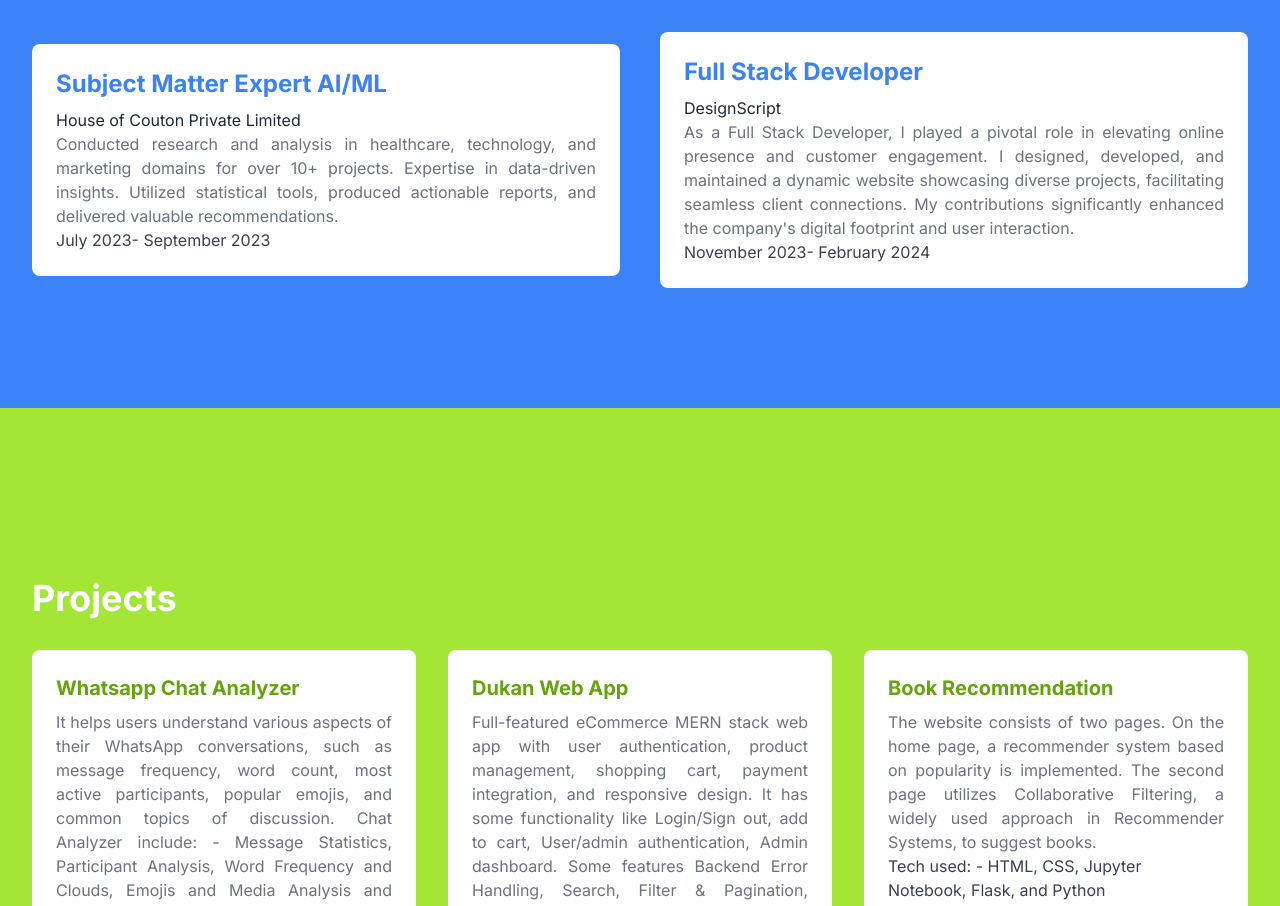
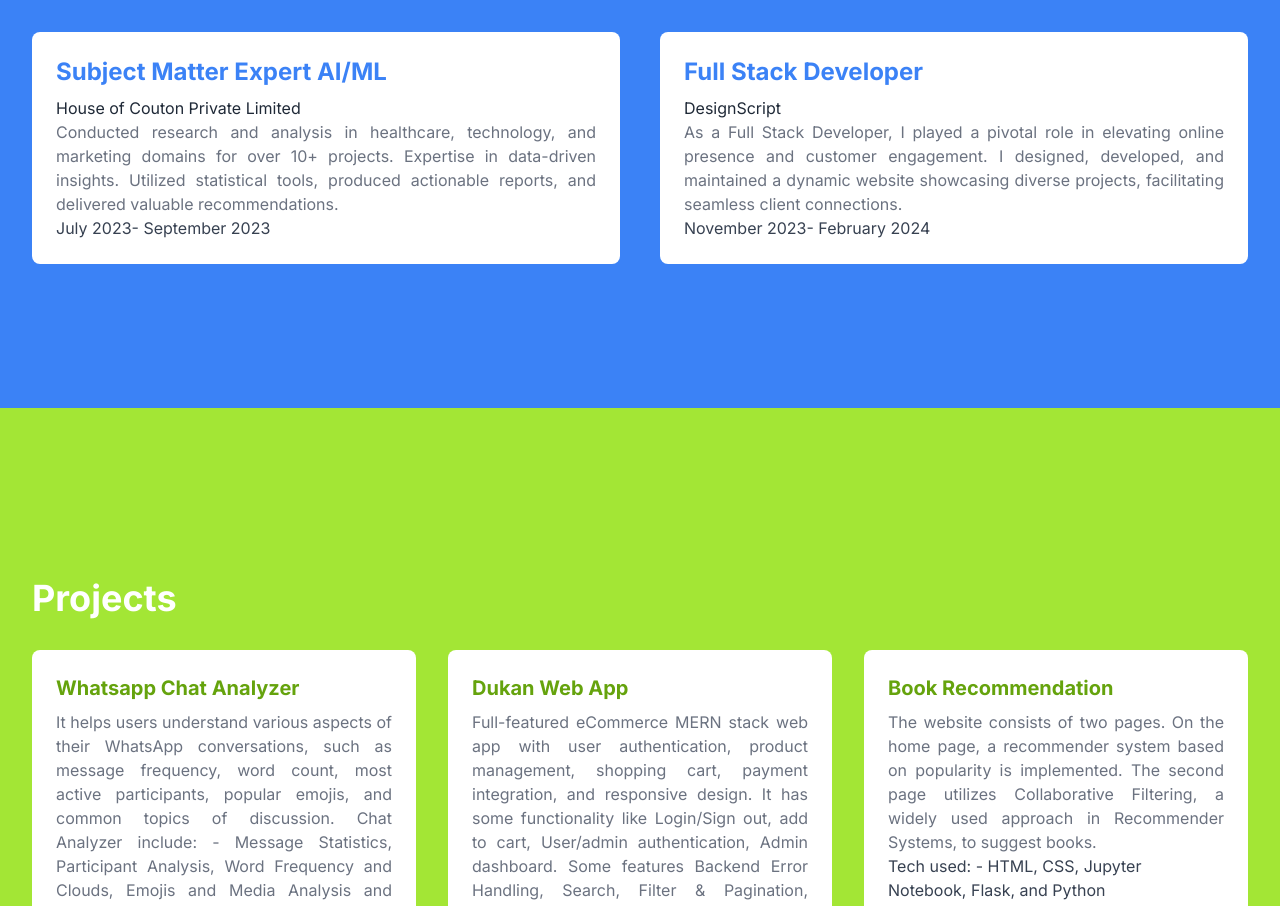
Before and after one commit to Ashish-100-tiwari/Ashish-tiwari, a Next.js app: page / in a window 1280 px wide. Shown: the part 800-1706 px from the top of the page. Built offline with nearby package versions, Linux system fonts and the light colour scheme.

Commit message:
Update page.js

```diff
--- a/app/page.js
+++ b/app/page.js
@@ -156,7 +156,7 @@ export default function Home() {
               <div className="bg-white p-6 rounded-lg w-full">
                 <h3 className="text-xl lg:text-2xl font-bold text-blue-500 mb-2">Full Stack Developer</h3>
                 <p className="text-gray-800">DesignScript</p>
-                <p className='text-gray-500 text-justify'>As a Full Stack Developer, I played a pivotal role in elevating online presence and customer engagement. I designed, developed, and maintained a dynamic website showcasing diverse projects, facilitating seamless client connections. My contributions significantly enhanced the company's digital footprint and user interaction.</p>
+                <p className='text-gray-500 text-justify'>As a Full Stack Developer, I played a pivotal role in elevating online presence and customer engagement. I designed, developed, and maintained a dynamic website showcasing diverse projects, facilitating seamless client connections.</p>
                 <p className="text-gray-700">November 2023- February 2024</p>
               </div>
             </div>
```
